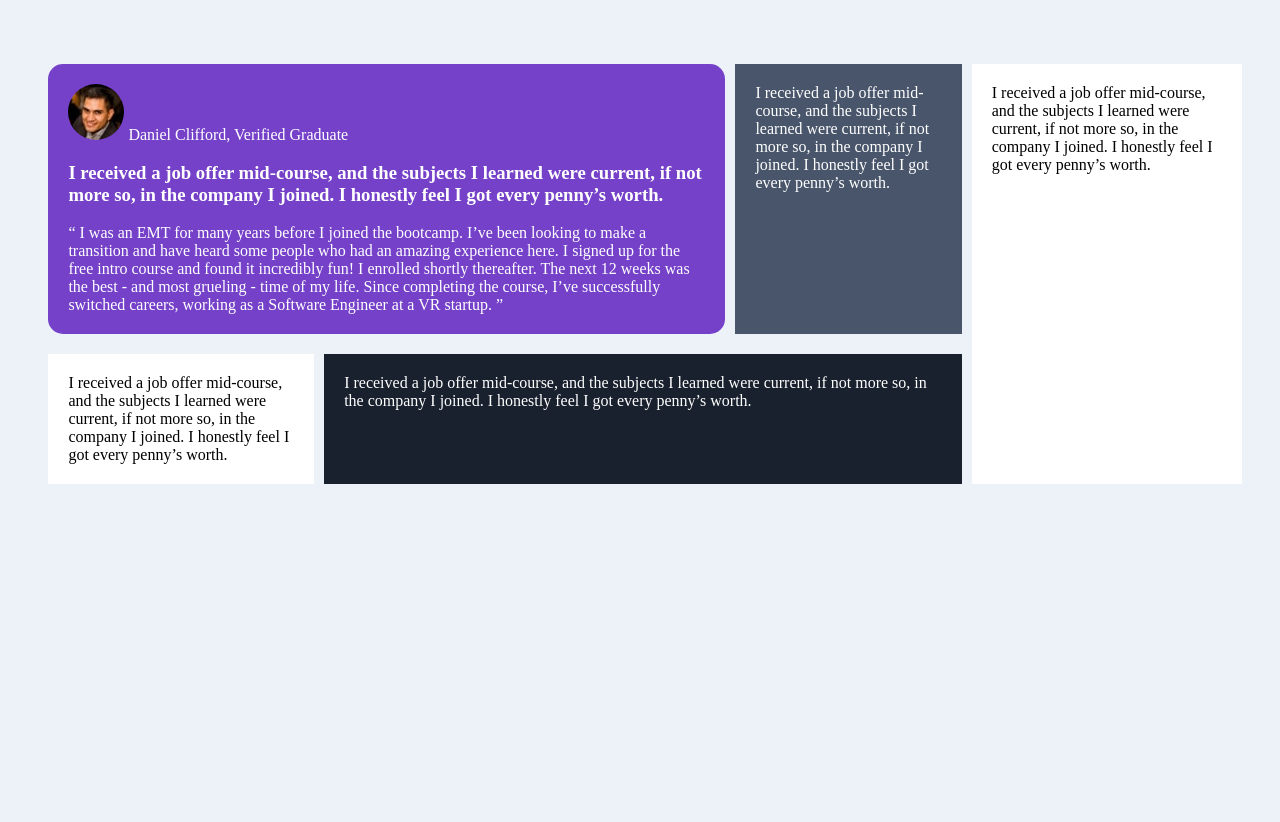
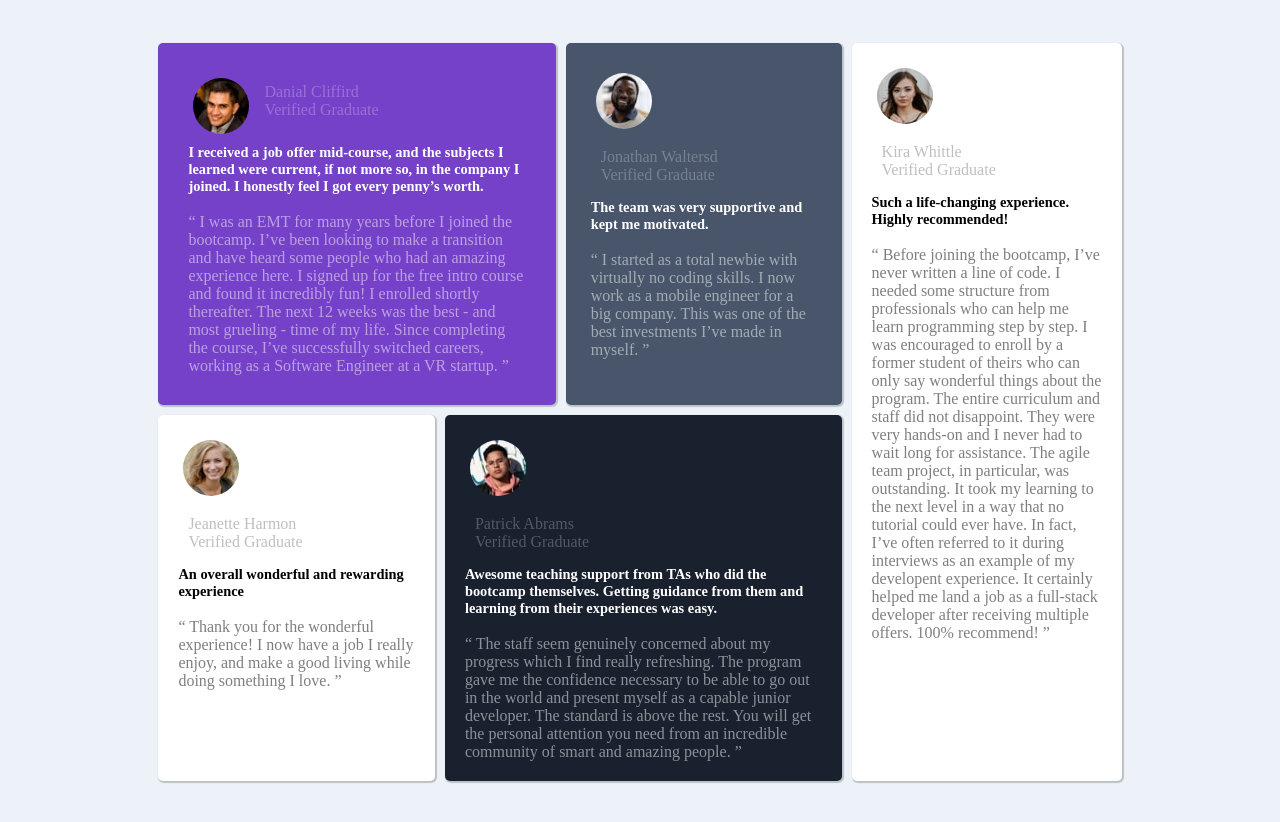
Before and after one commit to SebBuckham/Testimonial-Grid, a plain HTML site: page index.html in a window 1280 px wide. Before the commit the page ends 800 px from the top, so only its background shows below. Drawn offline with Linux system fonts and the light colour scheme.

Commit message:
finished
finished

```diff
--- a/index.html
+++ b/index.html
@@ -13,19 +13,20 @@
       href="./images/favicon-32x32.png"
     />
 
-    <title>Frontend Mentor | [Challenge Name Here]</title>
+    <title>Frontend Mentor | [Testimonial Grid]</title>
   </head>
   <body>
-    <div class="grid-container">
+    <div id="testimonial-grid">
       <div id="main-left">
         <div id="top">
-          <div id="grid-item-1" class="grid-items">
-            <div class="image">
-              <img src="/images/image-daniel.jpg" alt="" /> Daniel Clifford,
-              Verified Graduate
+          <div id="testimonial-1" class="grid-items">
+            <div class="header">
+              <img src="/images/image-daniel.jpg" alt="" />
+              <div class="name">
+                <p>Danial Cliffird</p>
+                <p>Verified Graduate</p>
+              </div>
             </div>
-            <br />
-
             <h3>
               I received a job offer mid-course, and the subjects I learned were
               current, if not more so, in the company I joined. I honestly feel
@@ -42,38 +43,99 @@
               careers, working as a Software Engineer at a VR startup. ”
             </p>
           </div>
-          <div id="grid-item-2" class="grid-items">
+
+          <div id="testimonial-2" class="grid-items">
+            <div class="image">
+              <img
+                src="/images/image-jonathan.jpg"
+                alt="Jonathan profile pic"
+              />
+              <div class="name">
+                <p>Jonathan Waltersd</p>
+                <p>Verified Graduate</p>
+              </div>
+            </div>
+            <h3>The team was very supportive and kept me motivated.</h3>
+            <br />
             <p>
-              I received a job offer mid-course, and the subjects I learned were
-              current, if not more so, in the company I joined. I honestly feel
-              I got every penny’s worth.
+              “ I started as a total newbie with virtually no coding skills. I
+              now work as a mobile engineer for a big company. This was one of
+              the best investments I’ve made in myself. ”
             </p>
           </div>
         </div>
+
         <div id="bottom">
-          <div id="grid-item-3" class="grid-items">
+          <div id="testimonial-3" class="grid-items">
+            <div class="image">
+              <img
+                src="/images/image-jeanette.jpg"
+                alt="Jeanette profile pic"
+              />
+              <div class="name">
+                <p>Jeanette Harmon</p>
+                <p>Verified Graduate</p>
+              </div>
+            </div>
+            <h3>An overall wonderful and rewarding experience</h3>
+            <br />
             <p>
-              I received a job offer mid-course, and the subjects I learned were
-              current, if not more so, in the company I joined. I honestly feel
-              I got every penny’s worth.
+              “ Thank you for the wonderful experience! I now have a job I
+              really enjoy, and make a good living while doing something I love.
+              ”
             </p>
           </div>
-          <div id="grid-item-4" class="grid-items">
+
+          <div id="testimonial-4" class="grid-items">
+            <div class="image">
+              <img src="/images/image-patrick.jpg" alt="Patrick profile pic" />
+              <div class="name">
+                <p>Patrick Abrams</p>
+                <p>Verified Graduate</p>
+              </div>
+            </div>
+            <h3>
+              Awesome teaching support from TAs who did the bootcamp themselves.
+              Getting guidance from them and learning from their experiences was
+              easy.
+            </h3>
+            <br />
             <p>
-              I received a job offer mid-course, and the subjects I learned were
-              current, if not more so, in the company I joined. I honestly feel
-              I got every penny’s worth.
+              “ The staff seem genuinely concerned about my progress which I
+              find really refreshing. The program gave me the confidence
+              necessary to be able to go out in the world and present myself as
+              a capable junior developer. The standard is above the rest. You
+              will get the personal attention you need from an incredible
+              community of smart and amazing people. ”
             </p>
           </div>
         </div>
       </div>
 
-      <div id="grid-item-5" class="grid-items">
+      <div id="testimonial-5" class="grid-items">
+        <div class="image">
+          <img src="/images/image-kira.jpg" alt="Kira profile pic" />
+          <div class="name">
+            <p>Kira Whittle</p>
+            <p>Verified Graduate</p>
+          </div>
+        </div>
+        <h3>Such a life-changing experience. Highly recommended!</h3>
+        <br />
         <p>
-          I received a job offer mid-course, and the subjects I learned were
-          current, if not more so, in the company I joined. I honestly feel I
-          got every penny’s worth.
+          “ Before joining the bootcamp, I’ve never written a line of code. I
+          needed some structure from professionals who can help me learn
+          programming step by step. I was encouraged to enroll by a former
+          student of theirs who can only say wonderful things about the program.
+          The entire curriculum and staff did not disappoint. They were very
+          hands-on and I never had to wait long for assistance. The agile team
+          project, in particular, was outstanding. It took my learning to the
+          next level in a way that no tutorial could ever have. In fact, I’ve
+          often referred to it during interviews as an example of my developent
+          experience. It certainly helped me land a job as a full-stack
+          developer after receiving multiple offers. 100% recommend! ”
         </p>
+        <p></p>
       </div>
     </div>
   </body>
--- a/style.css
+++ b/style.css
@@ -1,93 +1,127 @@
 * {
-  box-sizing: border-box;
   padding: 0;
   margin: 0;
+  box-sizing: border-box;
 }
 
 body {
   background-color: rgb(236, 242, 248);
 }
 
-.image img {
-  border-radius: 50px;
-  border-color: white 3px solid;
+.header {
+  display: flex;
+  z-index: 3;
 }
 
-.grid-container {
-  padding: 5% 3%;
+img {
+  border-radius: 50px;
+  padding: 5px;
 }
 
+h3 {
+  margin-top: 5px;
+  font-size: 0.9rem;
+  z-index: 3;
+}
+
+p {
+  opacity: 50%;
+  z-index: 3;
+}
+
+.name {
+  padding: 10px;
+  opacity: 50%;
+}
 .grid-items {
-  margin-bottom: 20px;
+  margin: 5px;
+  padding: 5px;
+  border-radius: 5px;
+  box-shadow: 1px 1px 1px 1px rgb(0, 0, 0, 0.2);
+}
+
+#testimonial-1 {
+  color: white;
+  background-color: rgb(117, 65, 200);
+  padding: 30px;
+  position: relative;
+  z-index: 0;
+}
+
+#testimonial-2 {
+  color: white;
+  background-color: rgb(72, 85, 106);
+  padding: 25px;
+}
+
+#testimonial-3 {
+  background-color: rgb(255, 255, 255);
   padding: 20px;
 }
 
-#grid-item-1 {
-  background-color: rgb(117, 65, 200);
+#testimonial-4 {
   color: white;
-  border-radius: 15px;
+  background-color: rgb(25, 33, 46);
+  padding: 20px;
 }
 
-#grid-item-2 {
-  background-color: rgb(72, 85, 106);
-
-  color: white;
+#testimonial-5 {
+  background-color: rgb(255, 255, 255);
+  padding: 20px;
 }
 
-#grid-item-3 {
-  background-color: rgb(255, 255, 255);
-  color: black;
+#testimonial-grid {
+  padding: 3%;
 }
 
-#grid-item-4 {
-  background-color: rgb(25, 33, 46);
-  color: white;
-}
-
-#grid-item-5 {
-  background-color: rgb(255, 255, 255);
+#quote {
+  position: absolute;
+  right: 15%;
+  top: 0;
+  z-index: 1;
 }
 
 @media (min-width: 576px) {
-  .grid-container {
+  #testimonial-grid {
     display: flex;
+    max-width: 1050px;
+    margin: 0 auto;
+    justify-content: space-between;
   }
 
-  #grid-item-5 {
-    flex-basis: 85%;
-    margin-left: 10px;
+  #testimonial-5 {
+    flex-basis: 29%;
   }
 
+  #main-left {
+    display: flex;
+    flex-direction: column;
+    flex-basis: 75%;
+  }
   #top {
     display: flex;
-    flex-basis: 50%;
+    flex-basis: 75%;
+    justify-content: space-between;
   }
 
   #bottom {
     display: flex;
     flex-basis: 50%;
+    justify-content: space-between;
+  }
+  #testimonial-1 {
+    flex-basis: 80%;
   }
 
-  #main-left {
-    display: flex;
-    flex-direction: column;
-  }
-  #grid-item-1 {
-    flex-basis: 75%;
-    margin-left: 10px;
+  #testimonial-2 {
+    flex-basis: 55%;
   }
 
-  #grid-item-2 {
-    margin-left: 10px;
-    flex-basis: 25%;
+  #testimonial-3 {
+    flex-basis: 55%;
   }
 
-  #grid-item-3 {
-    margin-left: 10px;
-    flex-basis: 45%;
-  }
-
-  #grid-item-4 {
-    margin-left: 10px;
+  #testimonial-4 {
+    flex-basis: 80%;
   }
 }
```
